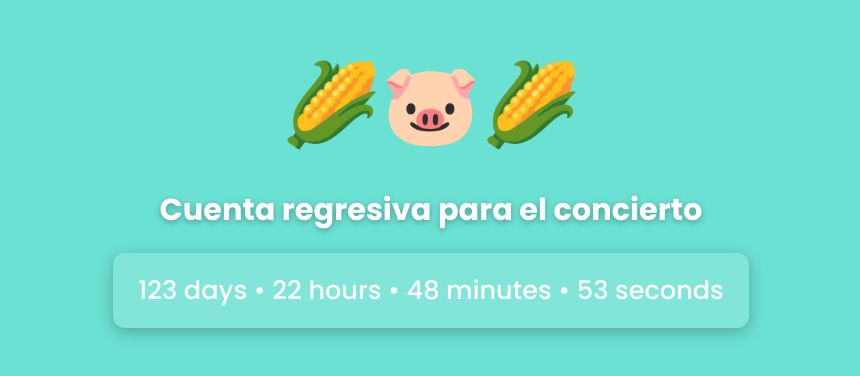
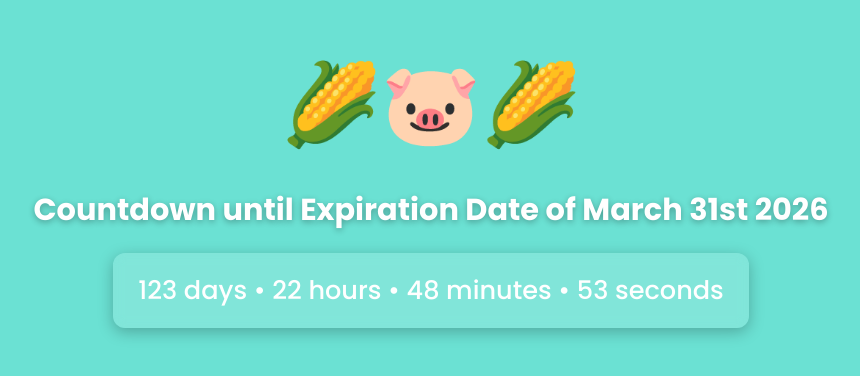
Before and after one commit to jorgeelopezm/ICExpirationDate, a plain HTML site: page index.html in a window 1280 px wide. Shown: the part 230-606 px from the top of the page, without its empty margins (209-1069 px from the left). Drawn offline with Linux system fonts and the light colour scheme.

Commit message:
Update index.html

```diff
--- a/index.html
+++ b/index.html
@@ -86,7 +86,7 @@
 
   <div id="emoji">🌽🐷🌽</div>
 
-<h1>Cuenta regresiva para el concierto</h1>
+<h1>Countdown until Expiration Date of March 31st 2026</h1>
 
 
   <div id="countdown">Countdown...</div>
```
